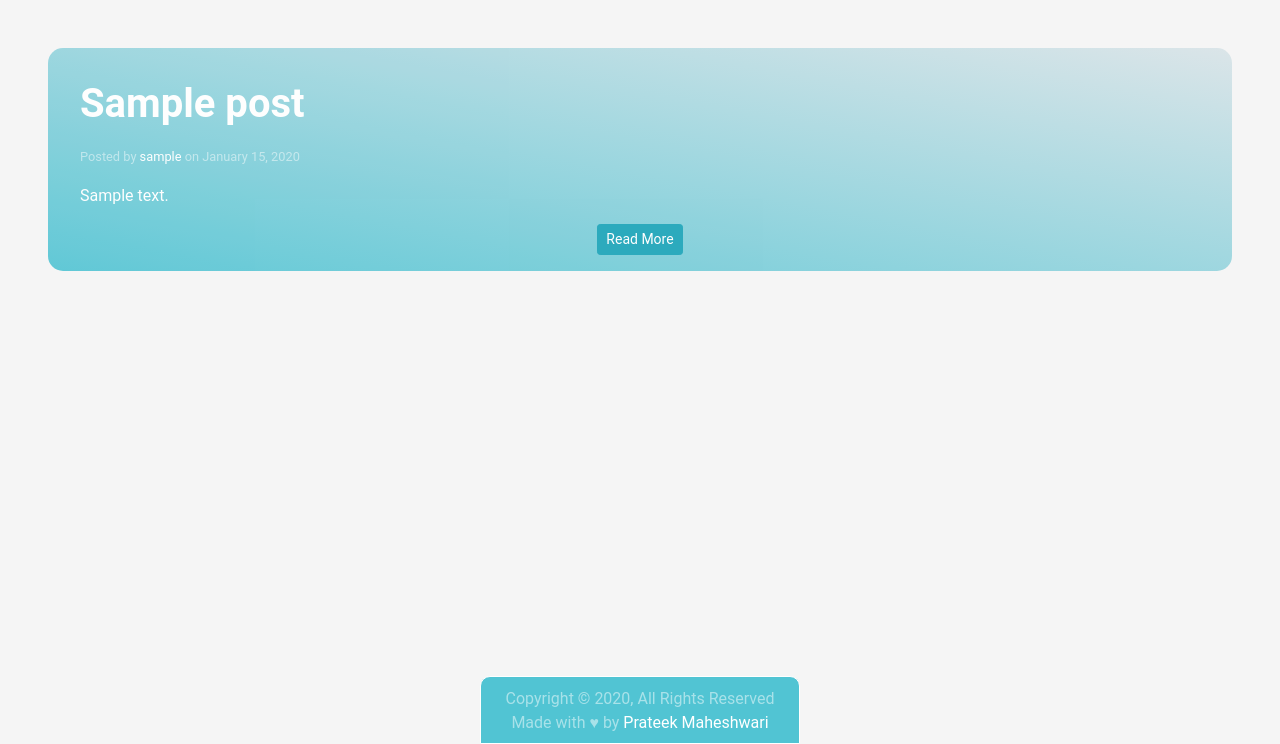
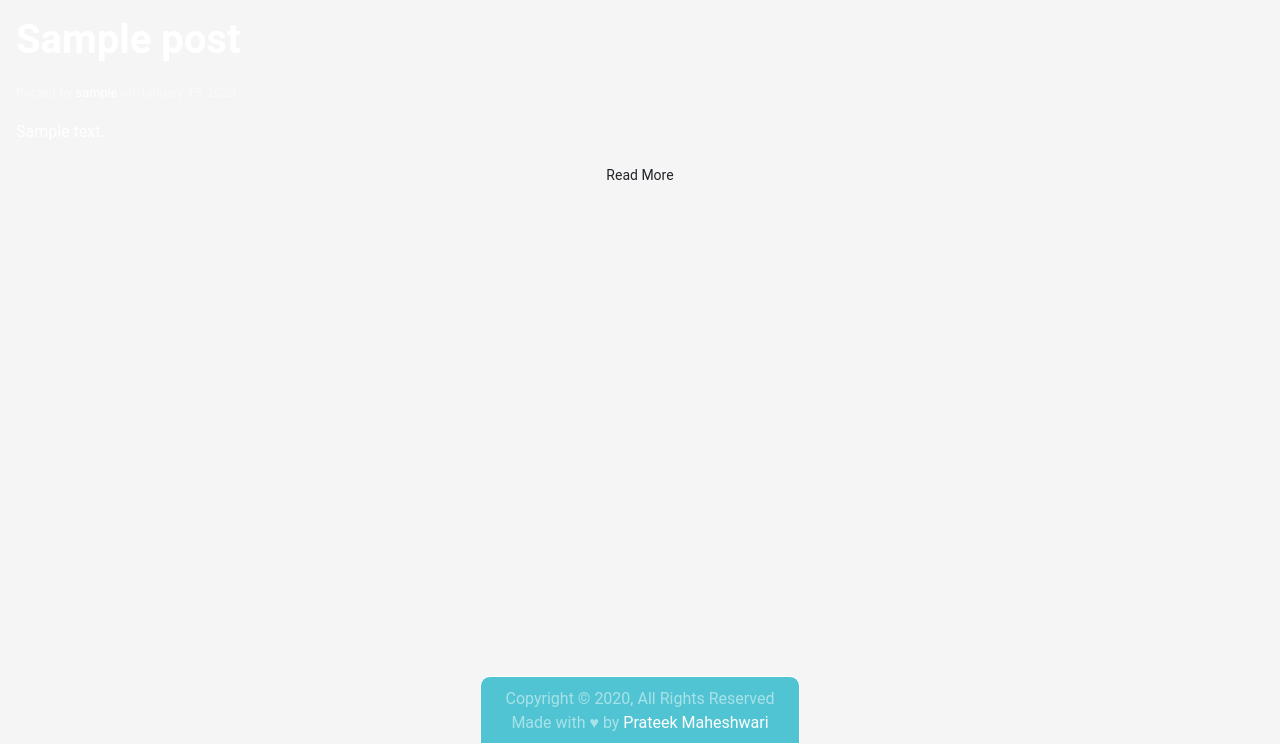
Before and after one commit to friskycodeur/IPL-fanstation, a Django app: page /posts/ in a window 1280 px wide. Shown: the part 56-800 px from the top of the page. Run offline with Django 3.2, Linux system fonts and the light colour scheme; tables that the repository leaves empty hold one stand-in row (values such as "Sample post").

Commit message:
fixed color-coding

```diff
--- a/templates/post_list.html
+++ b/templates/post_list.html
@@ -1,7 +1,7 @@
 {% extends "base.html" %}
 {% block content %}
 {% for post in posts %}
-<div class="post-detail">
+<div class="post-template">
     <h1 class="text-left m-3 text-white">
       <strong>{{post.title}} </strong>
     </h1>
@@ -20,7 +20,7 @@
       {{post.content|truncatechars:100}}
     </p>
     <div class="text-center m-0">
-    <a href="{% url 'post-detail' post.id %}" class="btn btn-info btn-sm">Read More</a>
+    <a href="{% url 'post-detail' post.id %}" class="btn btn-white btn-sm">Read More</a>
 </div>
   </div>
 {% endfor %}
```
